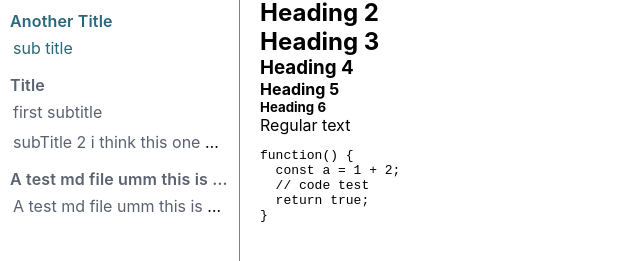
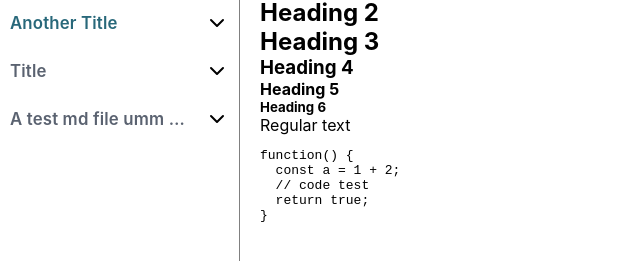
Before and after one commit to josuerojasrojas/Gatsby-Notebook, a Gatsby site: page /blog/my-third-post in a window 1280 px wide. Shown: the part 51-312 px from the top of the page, without its empty margins (0-640 px from the left). Built offline with nearby package versions, Linux system fonts and the light colour scheme; Gatsby itself is replaced by a stand-in of ours; some packages are replaced by stand-ins of ours; code samples lack their colours.

Commit message:
added sidebar menu icons and accordian ability

```diff
--- a/gatsby-config.js
+++ b/gatsby-config.js
@@ -7,6 +7,12 @@ module.exports = {
         name: `markdown-pages`,
       },
     },
+    {
+      resolve: `gatsby-plugin-layout`,
+      options: {
+        component: require.resolve(`./src/templates/default/index.jsx`),
+      },
+    },
     `gatsby-transformer-remark`,
     `gatsby-plugin-root-import`,
     `gatsby-plugin-mdx`,
--- a/package.json
+++ b/package.json
@@ -17,6 +17,7 @@
     "@mdx-js/react": "^1.5.1",
     "classnames": "^2.2.6",
     "gatsby": "^2.18.4",
+    "gatsby-plugin-layout": "^1.1.16",
     "gatsby-plugin-mdx": "^1.0.58",
     "gatsby-source-filesystem": "^2.1.39",
     "gatsby-transformer-remark": "^2.6.38",
--- a/src/components/Sidebar/SidebarSection/index.jsx
+++ b/src/components/Sidebar/SidebarSection/index.jsx
@@ -9,13 +9,15 @@ const SidebarSection = ({ isActive, sectionLinks, title, toggleSection }) => {
 
   // probably should find another way to find if the link is the current one. but since the path is inside an object inside an array makes this more complicated.. i won't add a todo but something to think about
   useEffect(() => {
+    let isThisView = false
     for (let { path } of sectionLinks) {
       if (window.location.pathname === path) {
-        setIsCurrentView(path)
+        isThisView = path
         break
       }
     }
-  }, [sectionLinks])
+    setIsCurrentView(isThisView)
+  }, [window.location.pathname, sectionLinks])
 
   return (
     <div
@@ -25,9 +27,12 @@ const SidebarSection = ({ isActive, sectionLinks, title, toggleSection }) => {
       })}
     >
       <div className={styles.title} onClick={toggleSection}>
-        {title}
+        <div className={styles.titleText}>{title}</div>
       </div>
-      <div className={styles.links}>
+      <div
+        className={styles.links}
+        style={{ height: isActive ? `${sectionLinks.length * 28}px` : "0px" }}
+      >
         <ul>
           {sectionLinks.map(({ path, sideSubTitle }, i) => (
             <li
--- a/src/components/Sidebar/SidebarSection/styles.module.css
+++ b/src/components/Sidebar/SidebarSection/styles.module.css
@@ -7,23 +7,49 @@
 }
 
 .sidebarSection ul li,
-.sidebarSection .title {
+.sidebarSection .title .titleText {
   overflow: hidden;
   text-overflow: ellipsis;
 }
 
 .title {
+  align-items: center;
   color: rgb(90, 98, 112);
   cursor: pointer;
+  display: flex;
+  font-size: 1.05rem;
   font-weight: 600;
+  justify-content: space-between;
   letter-spacing: 0.01rem;
   margin-top: 10px;
   padding: 7px 0px;
   transition: 100ms color, 150ms opacity;
 }
 
+.title .titleText {
+  max-width: calc(100% - 40px);
+}
+
+.title::after {
+  /* TODO: change this to mask to change color when is active or current */
+  background-image: url("../../../assets/chevron-down.svg");
+  background-position: center;
+  background-repeat: no-repeat;
+  background-size: cover;
+  content: "";
+  display: inline-block;
+  height: 24px;
+  transition: 250ms transform;
+  width: 24px;
+}
+
 .title:hover {
   opacity: 0.8;
+}
+
+.links {
+  overflow-y: hidden;
+  transition: 250ms height;
 }
 
 .sidebarSection ul li {
@@ -44,6 +70,10 @@
   color: rgb(40, 104, 122);
 }
 
+.active .title::after {
+  transform: rotate(180deg);
+}
+
 .isCurrentView .activeLink a {
   color: rgb(40, 104, 122);
 }
```
Also changed, not shown: src/assets/chevron-down.svg (added), 1 other file.
